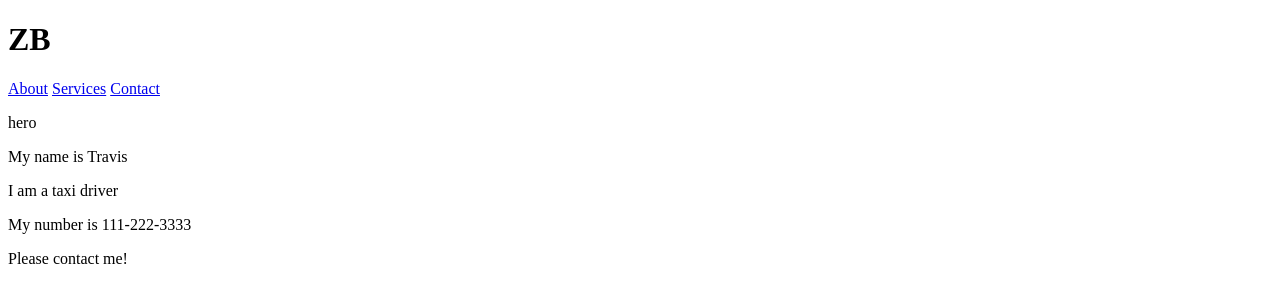
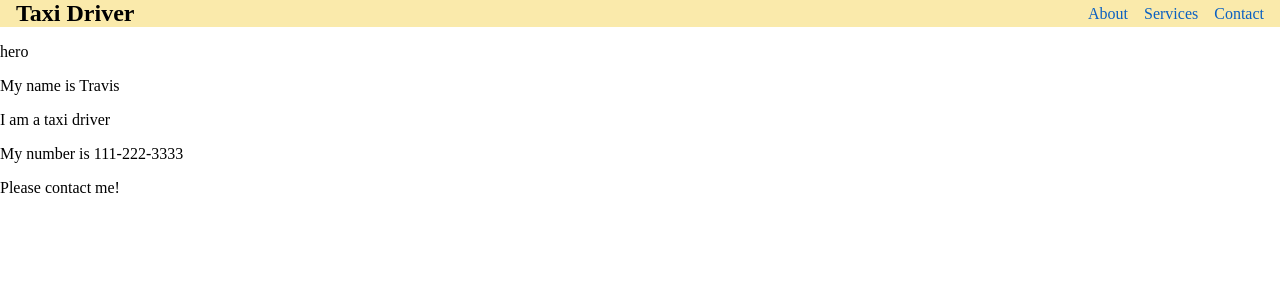
Before and after one commit to 2Anblo/mp1, a website built with webpack: page src/index.html in a window 1280 px wide. Built offline with nearby package versions, Linux system fonts and the light colour scheme.

Commit message:
add a sticky navbar

```diff
--- a/src/css/main.scss
+++ b/src/css/main.scss
@@ -1 +1,47 @@
 /* Your SCSS here. */
+body {
+    margin: 0;
+}
+
+header {
+    top: 0;
+    position: sticky;
+    z-index: 1000;
+}
+
+.navbar {
+
+
+    display: flex;
+    justify-content: space-between;
+    align-items: center;
+
+
+
+    width: 100%;
+
+    background-color: rgb(250, 234, 171);
+
+    &__title{
+        margin: 0 1rem;
+        font-size: 24px;
+    }
+
+    &__items{
+        display: flex;
+        gap: 1rem;
+        margin: 0 1rem;
+
+
+        a{
+            text-decoration: none;
+            color: hsl(212, 90%, 40%);
+
+            &:hover{
+                color: hsl(212, 90%, 75%);
+                text-decoration: underline;
+                transition-duration: 500ms;
+            }
+        }
+    }
+}
--- a/src/index.html
+++ b/src/index.html
@@ -8,11 +8,13 @@
     </head>
     <body>
         <header>
-            <h1>ZB</h1>
-            <nav>
-                <a href="#about">About</a>
-                <a href="#services">Services</a>
-                <a href="#contact">Contact</a>
+            <nav class="navbar">
+                <h1 class="navbar__title">Taxi Driver</h1>
+                <div class="navbar__items">
+                    <a href="#about">About</a>
+                    <a href="#services">Services</a>
+                    <a href="#contact">Contact</a>
+                </div>
             </nav>
         </header>
 
```
